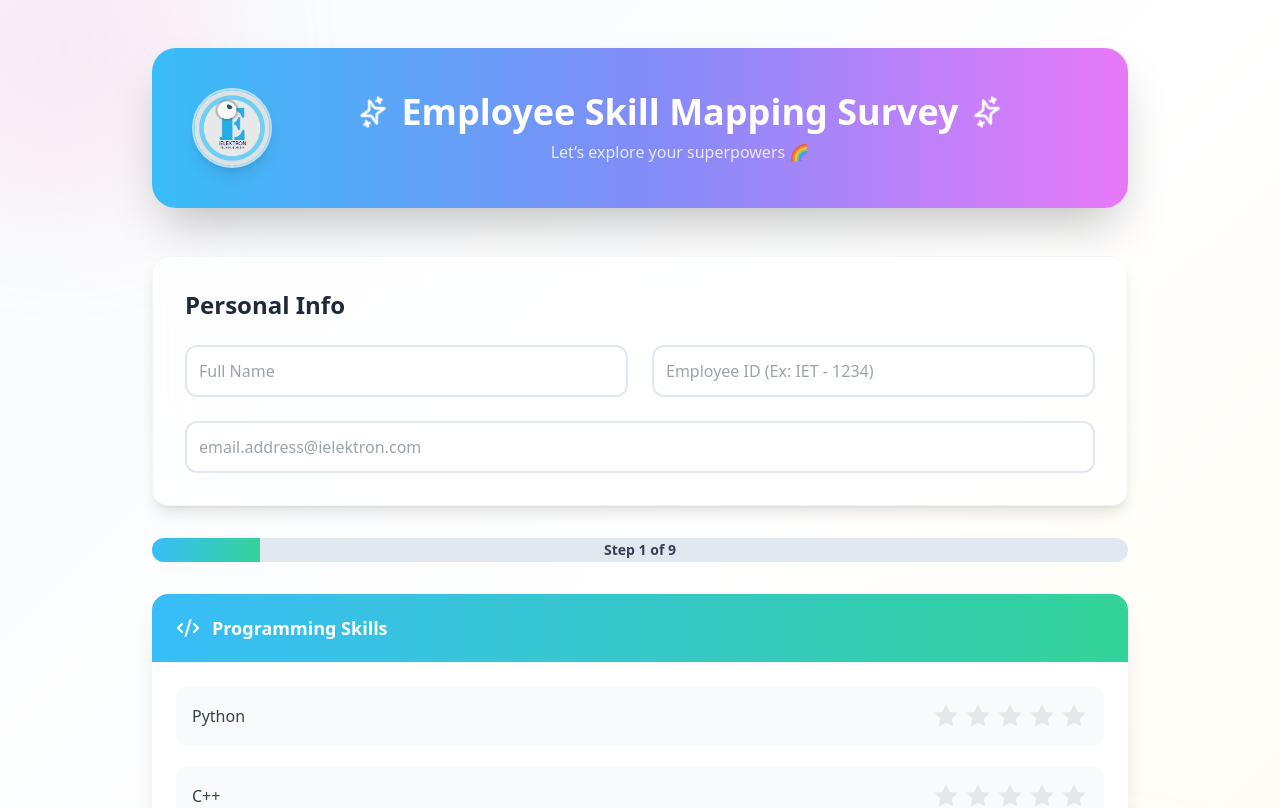
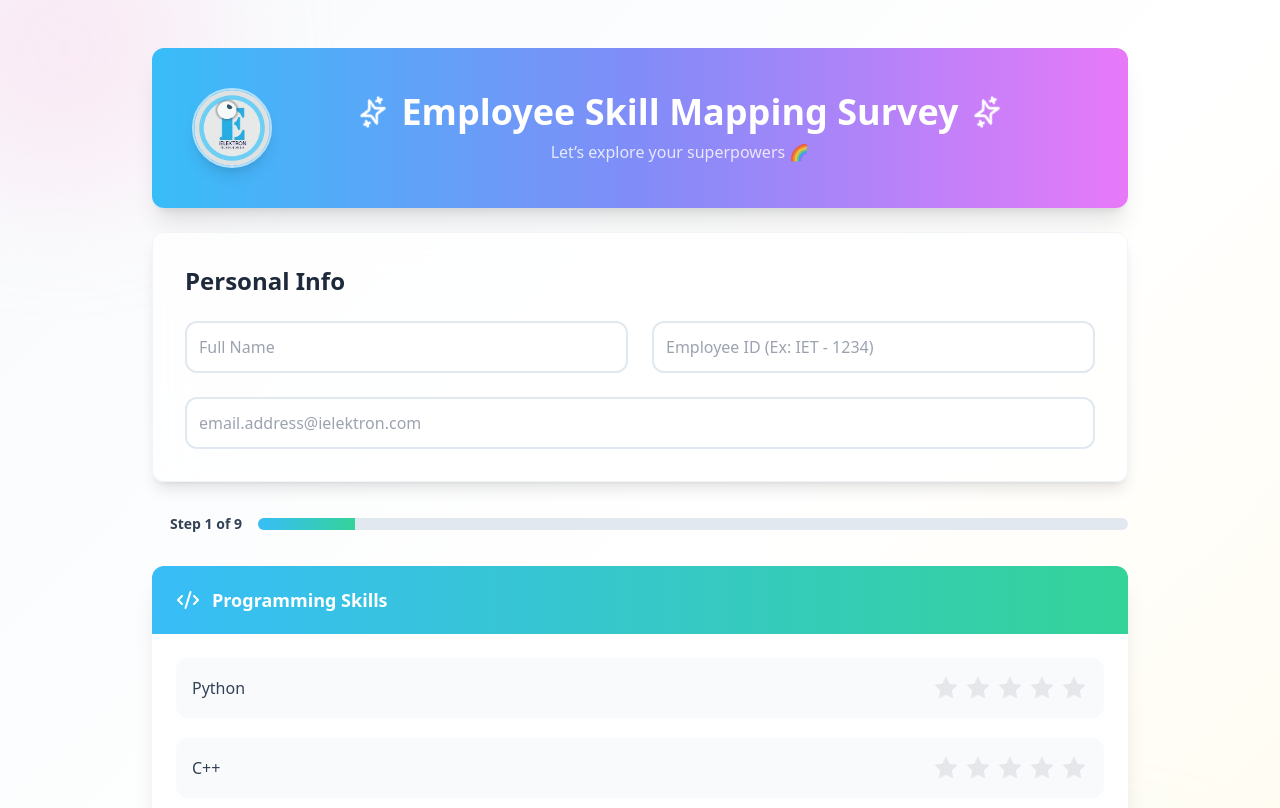
Before and after one commit to Sreeraaj45/employee-form-2, a React (Vite) app: page / in a window 1280 px wide. Shown: the top 808 px of the page. Built offline with nearby package versions, Linux system fonts and the light colour scheme; what @amcharts/amcharts4 would draw is missing.

Commit message:
fixed step n of n

```diff
--- a/src/components/EmployeeForm.tsx
+++ b/src/components/EmployeeForm.tsx
@@ -127,8 +127,8 @@ export default function EmployeeForm() {
       const existing = prev.skillRatings.find(sr => sr.skill === skill && sr.section === section);
       const newRatings = existing
         ? prev.skillRatings.map(sr =>
-            sr.skill === skill && sr.section === section ? { ...sr, rating } : sr
-          )
+          sr.skill === skill && sr.section === section ? { ...sr, rating } : sr
+        )
         : [...prev.skillRatings, { skill, section, rating }];
       return { ...prev, skillRatings: newRatings };
     });
@@ -207,7 +207,7 @@ export default function EmployeeForm() {
 
       <div className="max-w-5xl mx-auto px-6 relative z-10">
         {/* Header */}
-        <header className="bg-gradient-to-r from-sky-400 via-indigo-400 to-fuchsia-400 rounded-3xl shadow-2xl p-10 text-white mb-12 flex items-center justify-between">
+        <header className="bg-gradient-to-r from-sky-400 via-indigo-400 to-fuchsia-400 rounded-xl shadow-xl p-10 text-white mb-6 flex items-center justify-between">
           <div className="flex items-center gap-4">
             <img
               src="src/assets/logo.png"
@@ -230,7 +230,7 @@ export default function EmployeeForm() {
 
         <form onSubmit={handleSubmit} className="space-y-8">
           {/* Personal Info */}
-          <section className="bg-white/70 backdrop-blur-lg rounded-2xl shadow-lg p-8 border border-slate-100">
+          <section className="bg-white/70 backdrop-blur-lg rounded-xl shadow-lg p-8 border border-slate-100">
             <h2 className="text-2xl font-bold mb-6 text-slate-800">Personal Info</h2>
             <div className="grid grid-cols-1 md:grid-cols-2 gap-6">
               <input
@@ -261,20 +261,26 @@ export default function EmployeeForm() {
           </section>
 
           {/* Progress Bar */}
-          <div className="w-full h-6 bg-slate-200 rounded-full overflow-hidden relative">
-            <div
-              className={`h-full bg-gradient-to-r ${currentColor} transition-all duration-700 ease-in-out`}
-              style={{ width: `${progress}%` }}
-            ></div>
-            <span className="absolute inset-0 flex justify-center items-center text-sm font-semibold text-slate-700">
+          <div className="flex items-center gap-4 ">
+            {/* Step Counter (moved outside the bar, left side) */}
+            <span className="text-sm font-semibold text-slate-700 min-w-[90px] text-right">
               Step {currentStep + 1} of {totalSteps}
             </span>
+
+            {/* Progress Bar */}
+            <div className="flex-1 h-3 bg-slate-200 rounded-full overflow-hidden relative">
+              <div
+                className={`h-full bg-gradient-to-r ${currentColor} transition-[width] duration-700 ease-in-out`}
+                style={{ width: `${progress}%` }}
+              ></div>
+            </div>
           </div>
+
           {/* Skill Sections */}
           {currentStep < sectionKeys.length ? (
             <div
               key={currentSectionKey}
-              className="rounded-2xl overflow-hidden shadow-xl bg-white"
+              className="rounded-xl overflow-hidden shadow-xl bg-white"
             >
               <div
                 className={`w-full flex justify-between items-center px-6 py-5 bg-gradient-to-r ${currentColor} text-white font-semibold text-lg`}
@@ -319,11 +325,10 @@ export default function EmployeeForm() {
               type="button"
               onClick={() => setCurrentStep(prev => Math.max(0, prev - 1))}
               disabled={currentStep === 0}
-              className={`px-6 py-3 rounded-xl font-semibold shadow-md transition-transform hover:scale-105 ${
-                currentStep === 0
+              className={`px-6 py-3 rounded-xl font-semibold shadow-md transition-transform hover:scale-105 ${currentStep === 0
                   ? 'bg-slate-200 text-slate-400 cursor-not-allowed'
                   : 'bg-gradient-to-r from-slate-400 to-slate-600 text-white'
-              }`}
+                }`}
             >
               Previous
             </button>
```
